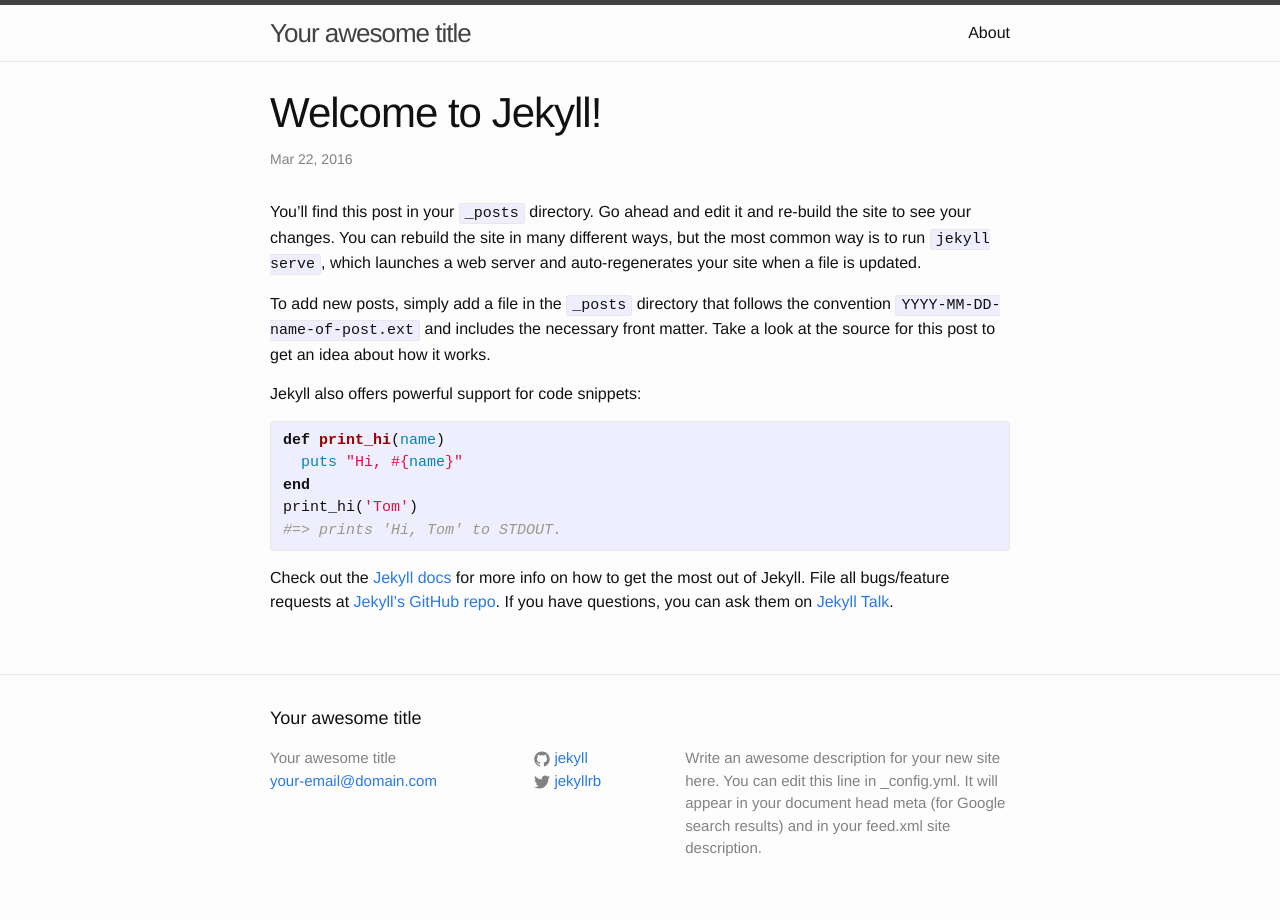
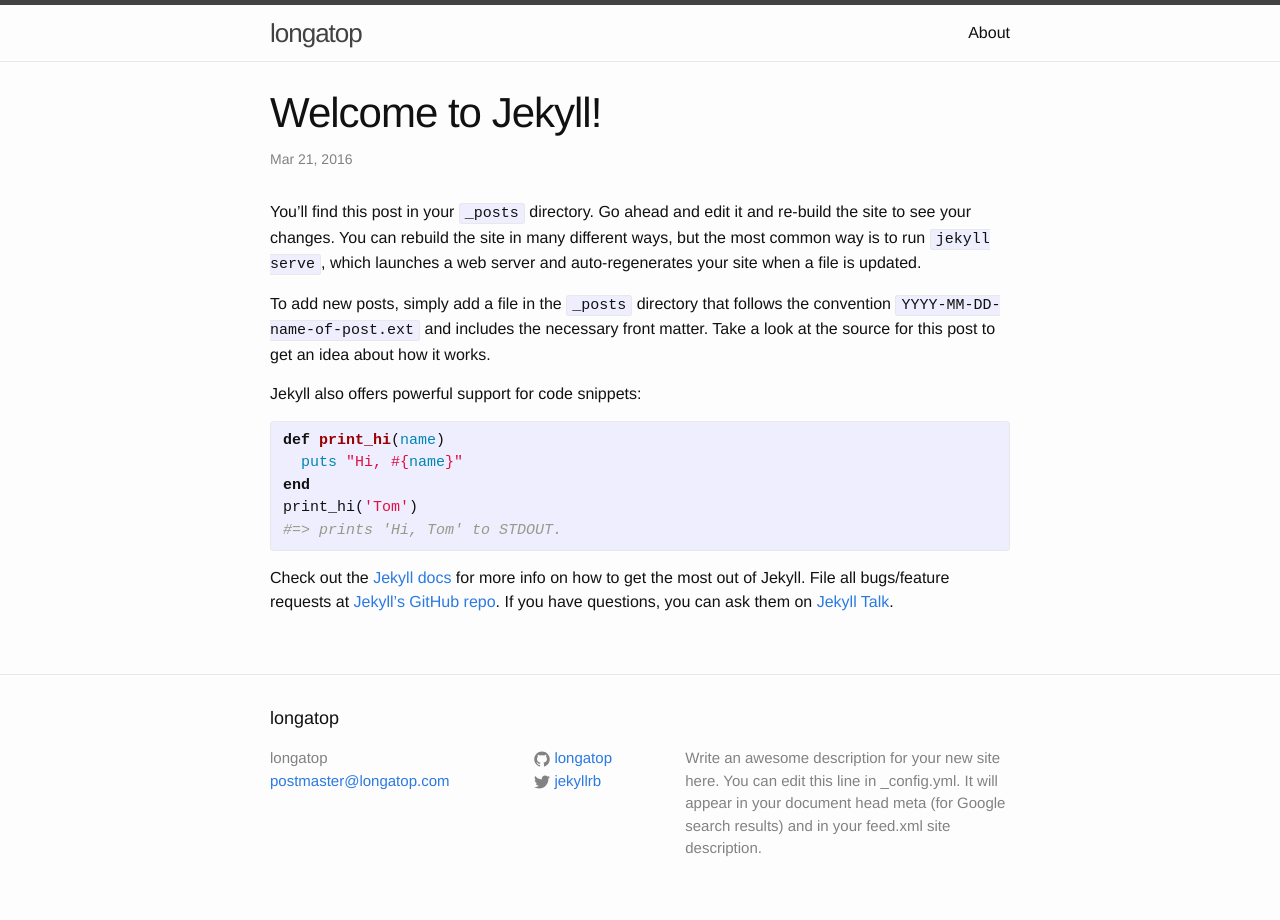
Before and after one commit to longatop/longatop.github.io, a Jekyll site: the page built from _posts/2016-03-21-welcome-to-jekyll.markdown, in a window 1280 px wide. Built offline with Jekyll 4.4.1, drawn with Linux system fonts in a browser that asks for light colours.

Commit message:
change config

```diff
--- a/_config.yml
+++ b/_config.yml
@@ -6,16 +6,16 @@
 # 'jekyll serve'. If you change this file, please restart the server process.
 
 # Site settings
-title: Your awesome title
-email: your-email@domain.com
+title: longatop
+email: postmaster@longatop.com‍
 description: > # this means to ignore newlines until "baseurl:"
   Write an awesome description for your new site here. You can edit this
   line in _config.yml. It will appear in your document head meta (for
   Google search results) and in your feed.xml site description.
 baseurl: "" # the subpath of your site, e.g. /blog
-url: "http://yourdomain.com" # the base hostname & protocol for your site
+url: "blog.longatop.com‍" # the base hostname & protocol for your site
 twitter_username: jekyllrb
-github_username:  jekyll
+github_username:  longatop
 
 # Build settings
 markdown: kramdown
--- a/_posts/2016-03-22-welcome-to-jekyll.markdown
+++ b/_posts/2016-03-21-welcome-to-jekyll.markdown
@@ -1,7 +1,7 @@
 ---
 layout: post
 title:  "Welcome to Jekyll!"
-date:   2016-03-22 15:58:09 +0800
+date:   2016-03-21 15:58:09 +0800
 categories: jekyll update
 ---
 You’ll find this post in your `_posts` directory. Go ahead and edit it and re-build the site to see your changes. You can rebuild the site in many different ways, but the most common way is to run `jekyll serve`, which launches a web server and auto-regenerates your site when a file is updated.
```
